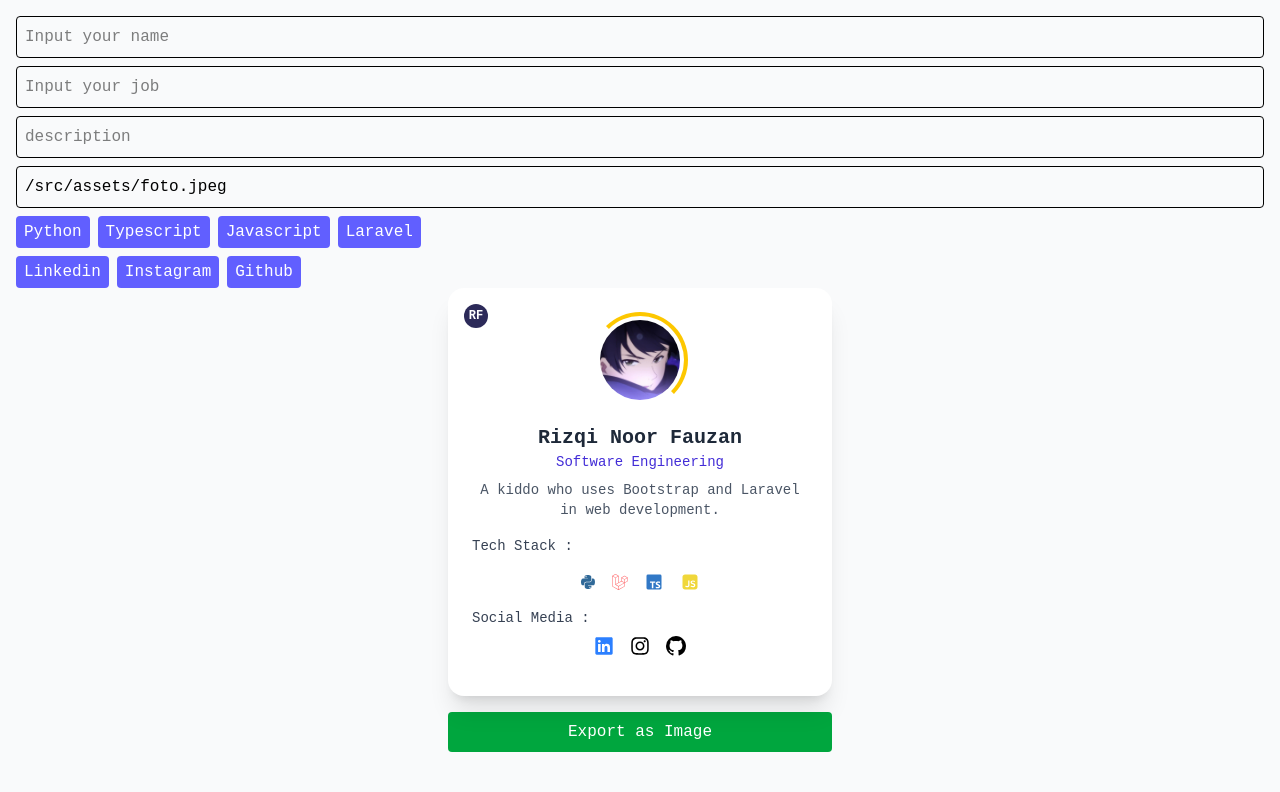
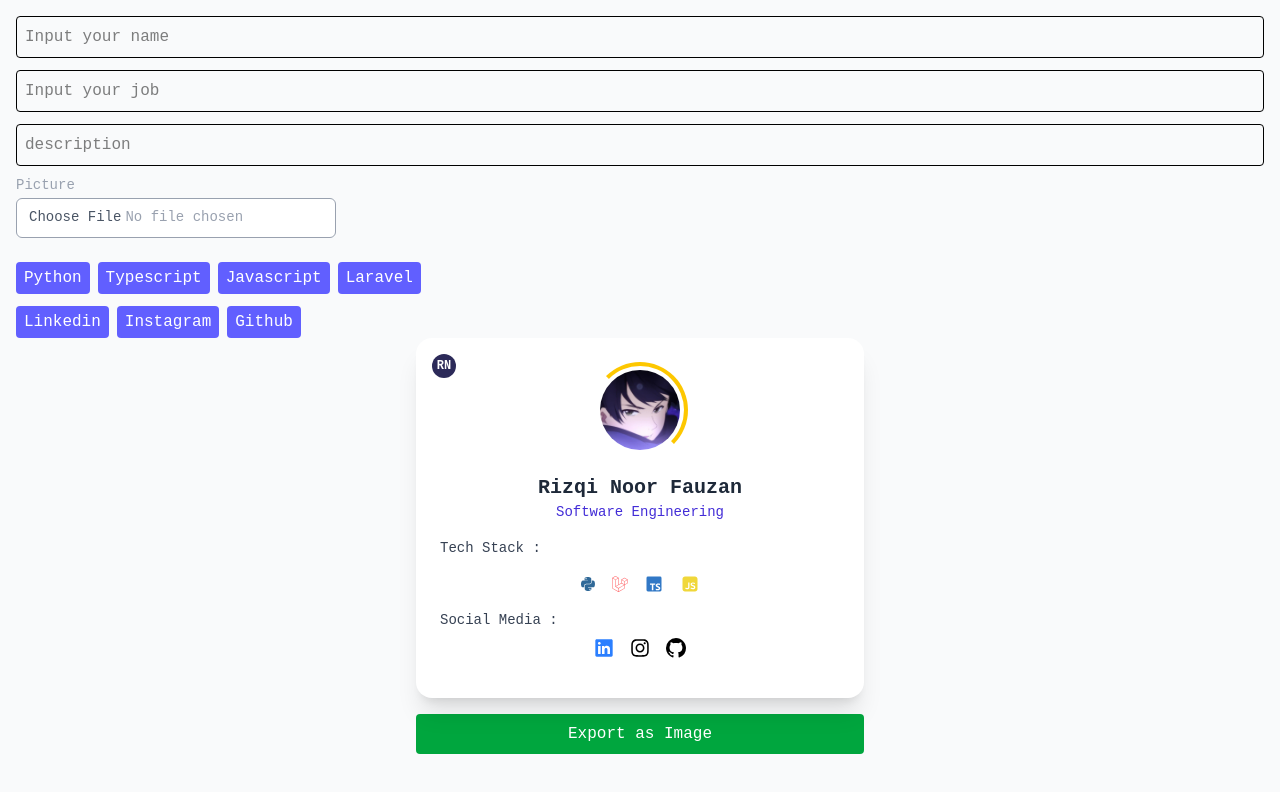
Before and after one commit to janfdev/card-generator, a React (Vite) app: page / in a window 1280 px wide. Shown: the top 792 px of the page. Built offline with nearby package versions, Linux system fonts and the light colour scheme; a web font is replaced by a local one.

Commit message:
feat: implement photo upload functionality in ControlsPanel and update CardPreview to display initials dynamically; enhance App component to manage avatar URL

```diff
--- a/src/App.tsx
+++ b/src/App.tsx
@@ -7,18 +7,27 @@ const App: React.FC = () => {
   const [cardData, setCardData] = useState<CardData>({
     name: "Rizqi Noor Fauzan",
     jobTitle: "Software Engineering",
-    description: "A kiddo who uses Bootstrap and Laravel in web development.",
+    description: "",
     avatarUrl: "/src/assets/foto.jpeg",
-    initials: "RF",
     techStack: ["Python", "Laravel", "Typescript", "Javascript"],
     socialMedia: ["Linkedin", "Instagram", "Github"],
   });
 
   const cardRef = useRef<HTMLDivElement>(null!);
+  const handleFileChange = (e: React.ChangeEvent<HTMLInputElement>) => {
+    const file = e.target.files?.[0];
+    if (!file) return;
+
+    const reader = new FileReader();
+    reader.onload = () => {
+      setCardData({ ...cardData, avatarUrl: reader.result as string });
+    };
+    reader.readAsDataURL(file);
+  };
 
   return (
     <div className="min-h-screen bg-gray-50 p-4">
-      <ControlsPanel onChange={setCardData} />
+      <ControlsPanel onChange={setCardData} onUploadPhoto={handleFileChange} />
       <div className="flex justify-center">
         <CardPreview data={cardData} cardRef={cardRef} />
       </div>
--- a/src/components/CardPreview.tsx
+++ b/src/components/CardPreview.tsx
@@ -42,15 +42,23 @@ const CardPreview: React.FC<Props> = ({ data, cardRef }) => {
       console.error("Export failed: ", error);
     }
   };
+
+  const getInitials = (name: string) => {
+    return name
+      .split(" ")
+      .slice(0, 2)
+      .map((n) => n[0].toUpperCase())
+      .join("");
+  };
   return (
     <section className="flex flex-col ">
       <div
         ref={cardRef}
-        className="max-w-sm mx-auto bg-white isolation-auto rounded-2xl shadow-xl p-6 text-center relative"
+        className="w-md max-w-md mx-auto bg-white isolation-auto rounded-2xl shadow-xl p-6 text-center relative"
       >
         <div className="absolute top-4 left-4">
-          <div className="bg-[#2c2a59] text-white font-bold rounded-full w-6 h-6 flex items-center justify-center text-xs">
-            {data.initials}
+          <div className="bg-[#2c2a59] capitalize text-white font-bold rounded-full w-6 h-6 flex items-center justify-center text-xs">
+            {getInitials(data.name)}
           </div>
         </div>
 
@@ -64,9 +72,15 @@ const CardPreview: React.FC<Props> = ({ data, cardRef }) => {
           />
         </div>
 
-        <h2 className="text-xl font-semibold text-gray-800">{data.name}</h2>
-        <p className="text-sm text-indigo-700 mb-2">{data.jobTitle}</p>
-        <p className="text-gray-600 text-sm mb-4">{data.description}</p>
+        <h2 className="text-xl font-semibold text-gray-800 capitalize">
+          {data.name}
+        </h2>
+        <p className="text-sm text-indigo-700 mb-2 capitalize">
+          {data.jobTitle}
+        </p>
+        <p className="text-gray-600 text-sm mb-4 capitalize">
+          {data.description}
+        </p>
 
         <div className="flex flex-col gap-4">
           <h1 className="text-left text-sm text-gray-700">Tech Stack :</h1>
--- a/src/components/ControlsPanel.tsx
+++ b/src/components/ControlsPanel.tsx
@@ -3,15 +3,15 @@ import { CardData, TechStack, SocialMedia } from "../types/types";
 
 interface Props {
   onChange: (data: CardData) => void;
+  onUploadPhoto: (e: React.ChangeEvent<HTMLInputElement>) => void;
 }
 
-const ControlsPanel: React.FC<Props> = ({ onChange }) => {
+const ControlsPanel: React.FC<Props> = ({ onChange, onUploadPhoto }) => {
   const [form, setForm] = useState<CardData>({
     name: "Fauzan Milion",
     jobTitle: "FullStack Developer",
-    description: "A kiddo who uses Bootstrap and Laravel in web developer",
+    description: "",
     avatarUrl: "/src/assets/foto.jpeg",
-    initials: "FM",
     techStack: ["Python", "Typescript", "Javascript", "Laravel"],
     socialMedia: ["Linkedin", "Instagram", "Github"],
   });
@@ -21,8 +21,9 @@ const ControlsPanel: React.FC<Props> = ({ onChange }) => {
     setForm(updated);
     onChange(updated);
   };
+
   return (
-    <div>
+    <div className="flex flex-col w-full gap-1">
       <input
         type="text"
         className="block w-full mb-2 p-2 border rounded"
@@ -41,12 +42,16 @@ const ControlsPanel: React.FC<Props> = ({ onChange }) => {
         placeholder="description"
         onChange={(e) => handleChange("description", e.target.value)}
       />
-      <input
-        className="block w-full mb-2 p-2 border rounded"
-        placeholder="Avatar URL"
-        value={form.avatarUrl}
-        onChange={(e) => handleChange("avatarUrl", e.target.value)}
-      />
+      <div className="grid w-full max-w-xs items-center gap-1.5 mb-5">
+        <label className="text-sm text-gray-400 font-medium leading-none peer-disabled:cursor-not-allowed peer-disabled:opacity-70">
+          Picture
+        </label>
+        <input
+          type="file"
+          className="flex h-10 w-full rounded-md border border-input bg-white px-3 py-2 text-sm text-gray-400 file:border-0 file:bg-transparent file:text-gray-600 file:text-sm file:font-medium"
+          onChange={onUploadPhoto}
+        />
+      </div>
       <div className="flex flex-wrap gap-2 mb-2">
         {(["Python", "Typescript", "Javascript", "Laravel"] as TechStack[]).map(
           (tech) => (
--- a/src/types/types.ts
+++ b/src/types/types.ts
@@ -6,7 +6,6 @@ export interface CardData {
   jobTitle: string;
   description: string;
   avatarUrl: string;
-  initials: string;
   techStack: TechStack[];
   socialMedia: SocialMedia[];
 }
```
